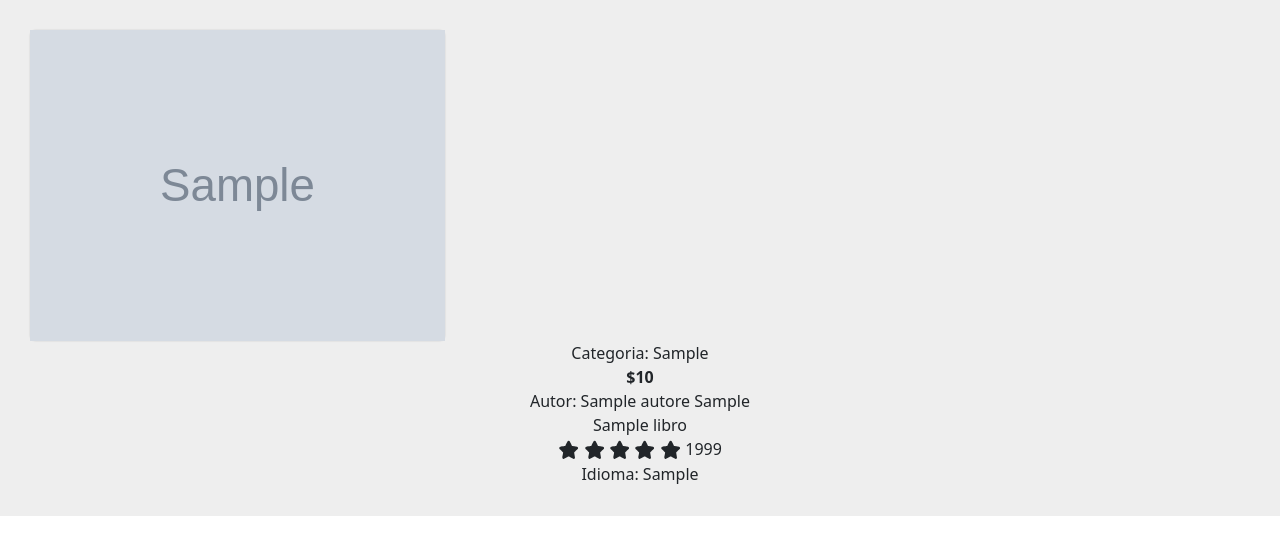
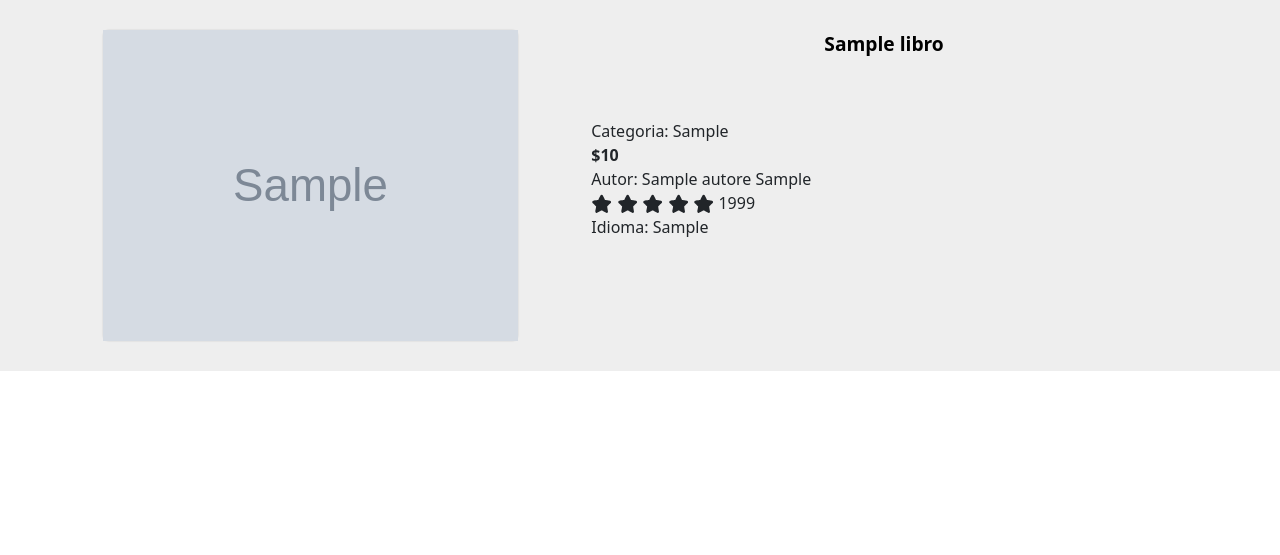
Before and after one commit to Jovas312/Libreria, a Django app: page /informacion/1 in a window 1280 px wide. Shown: the part 69-624 px from the top of the page. Run offline with Django 3.2, Linux system fonts and the light colour scheme; tables that the repository leaves empty hold one stand-in row (values such as "Sample post"); grey boxes marked "Sample" are stand-in pictures; some libraries are stand-ins or nearby versions.

Commit message:
Librería 4.5

```diff
--- a/Sistema_Administracion/Index/static/Index/css/informacion.css
+++ b/Sistema_Administracion/Index/static/Index/css/informacion.css
@@ -1,4 +1,13 @@
+.Contenedor_Total{
+    width: 100%;
+    margin: auto;
+    overflow: hidden;
+    display: flex;
+    justify-content: space-evenly;
+}
+
 .Info{
+    width: 48%;
     max-width: 415px;
     display: flex;
     flex-flow: column;
@@ -11,7 +20,19 @@
 }
 
 .Text{
+    width: 48%;
     display: flex;
     flex-flow: column;
-    align-items: center;
 }
+
+.Title{
+    font-size: larger;
+    font-weight:900;
+    color: #000;
+    text-align: center;
+    margin-bottom: 60px;
+}
+
+.Cate{
+    text-align: left;
+}
--- a/Sistema_Administracion/Index/templates/registration/informacion.html
+++ b/Sistema_Administracion/Index/templates/registration/informacion.html
@@ -73,10 +73,10 @@
             <img src="{{libro.imagen.url}}" alt="" class="Libro_IMG">
         </div>
         <div class="Text">
+            <span class="Title">{{libro.titulo | capfirst}}</span>
             <span class="Cate">{{libro.categoria}}</span>
             <span class="Price"><b>${{libro.precio | intcomma}}</b></span>
             <span class="Aut">{{libro.autor}}</span>
-            <span class="Title">{{libro.titulo | capfirst}}</span>
             <div class="Calif">
                 <span>
                     <i class="fi-xnsuxl-star-solid"></i>
@@ -89,10 +89,11 @@
             </div>
             <span class="Idiom">Idioma: {{libro.idioma}}</span>
         </div>
-        <script src="https://cdn.jsdelivr.net/npm/bootstrap@5.1.1/dist/js/bootstrap.bundle.min.js"
-            integrity="sha384-/bQdsTh/da6pkI1MST/rWKFNjaCP5gBSY4sEBT38Q/9RBh9AH40zEOg7Hlq2THRZ"
-            crossorigin="anonymous"></script>
-        <script type="text/javascript" src="{% static '/Index/js/friconix.js' %}"> </script>
+    </div>
+    <script src="https://cdn.jsdelivr.net/npm/bootstrap@5.1.1/dist/js/bootstrap.bundle.min.js"
+        integrity="sha384-/bQdsTh/da6pkI1MST/rWKFNjaCP5gBSY4sEBT38Q/9RBh9AH40zEOg7Hlq2THRZ"
+        crossorigin="anonymous"></script>
+    <script type="text/javascript" src="{% static '/Index/js/friconix.js' %}"> </script>
 </body>
 
 </html>
```
